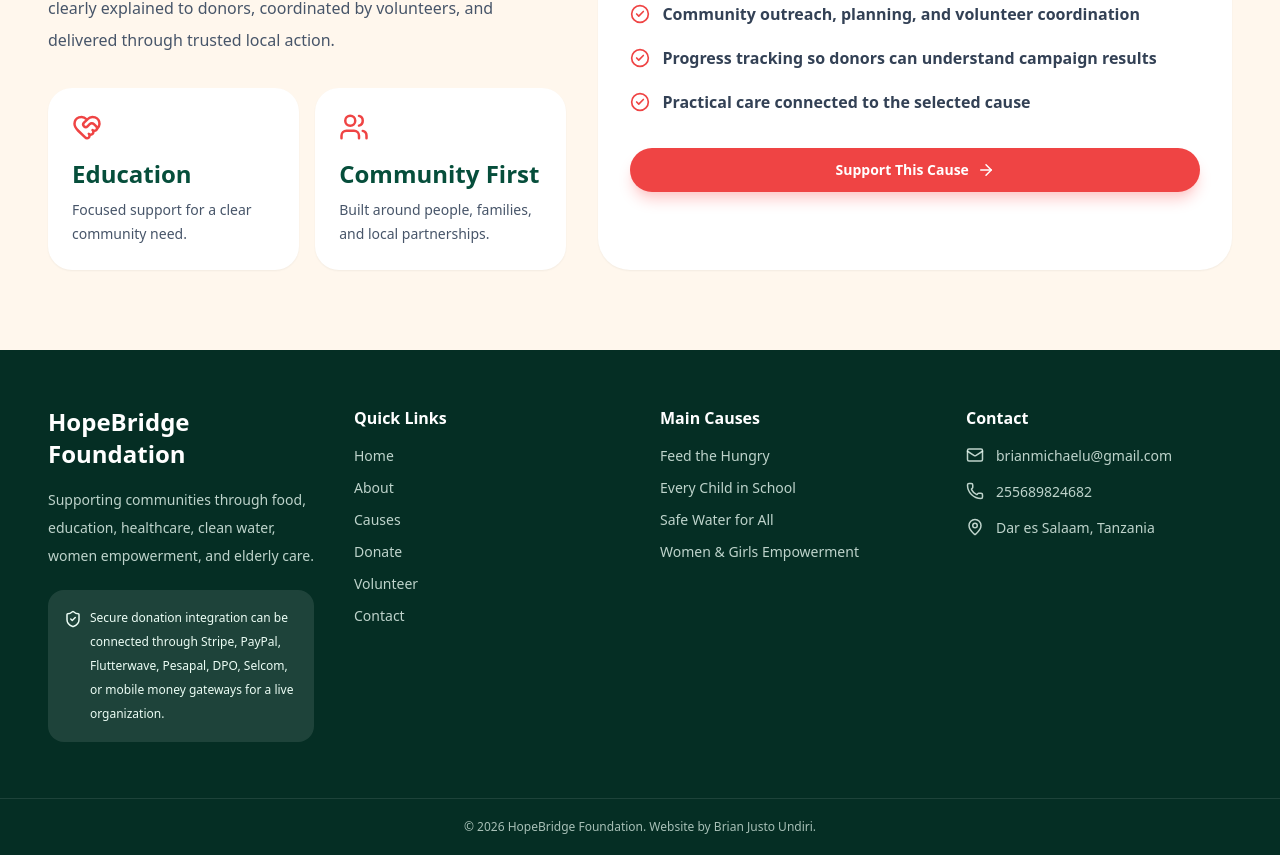
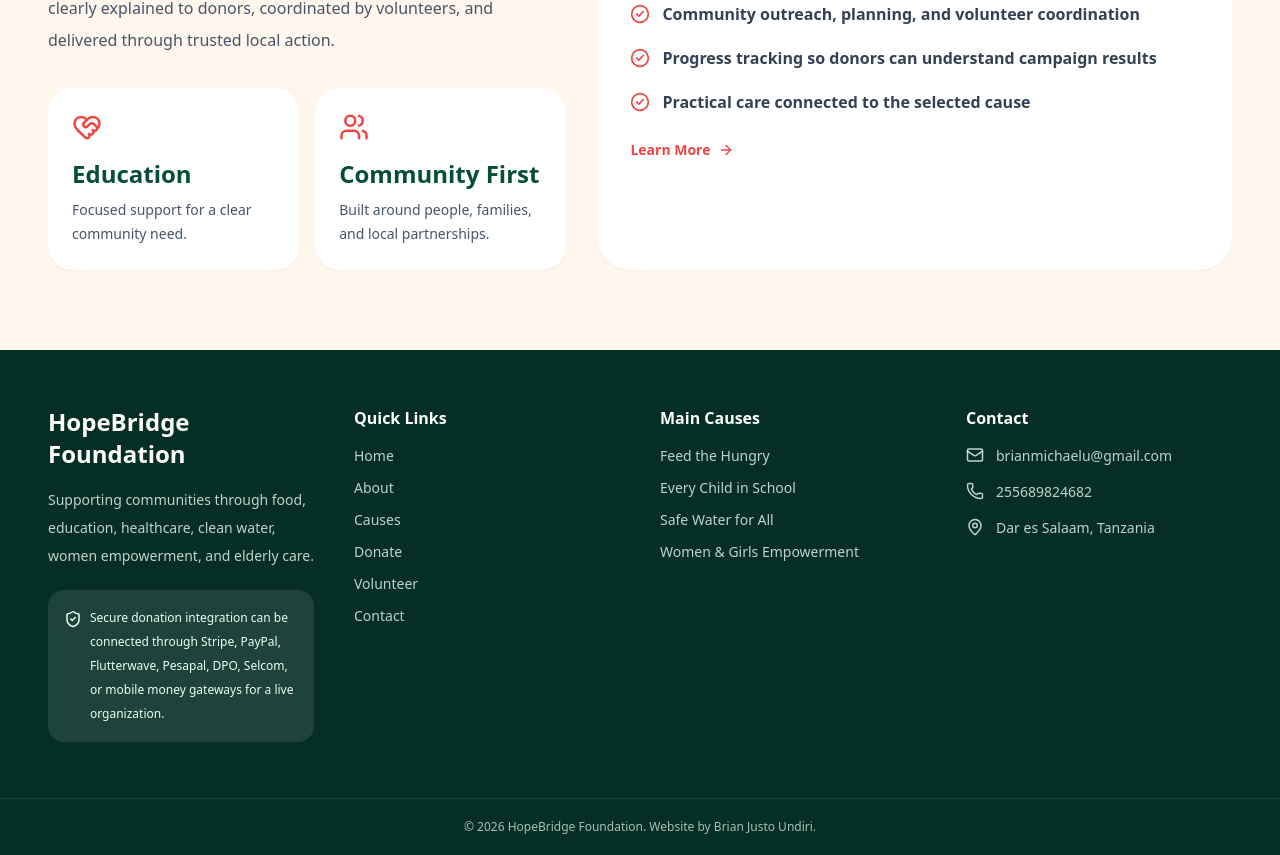
Before and after one commit to brianmichaelu/hopebridge-foundation, a Next.js app: page /causes/every-child-in-school in a window 1280 px wide. Shown: the part 953-1808 px from the top of the page. Built offline with nearby package versions, Linux system fonts and the light colour scheme.

Commit message:
Change link from donate to cause details

```diff
--- a/app/causes/[slug]/page.tsx
+++ b/app/causes/[slug]/page.tsx
@@ -204,11 +204,11 @@ export default function CauseDetailPage({ params }: Props) {
             </div>
 
             <Link
-              href={`/donate?cause=${cause.slug}`}
-              className="btn-primary mt-8 w-full"
-            >
-              Support This Cause <ArrowRight className="ml-2" size={18} />
-            </Link>
+  href={`/causes/${cause.slug}`}
+  className="mt-6 inline-flex items-center text-sm font-black text-coral"
+>
+  Learn More <ArrowRight className="ml-2" size={16} />
+</Link>
           </div>
         </div>
       </section>
```
